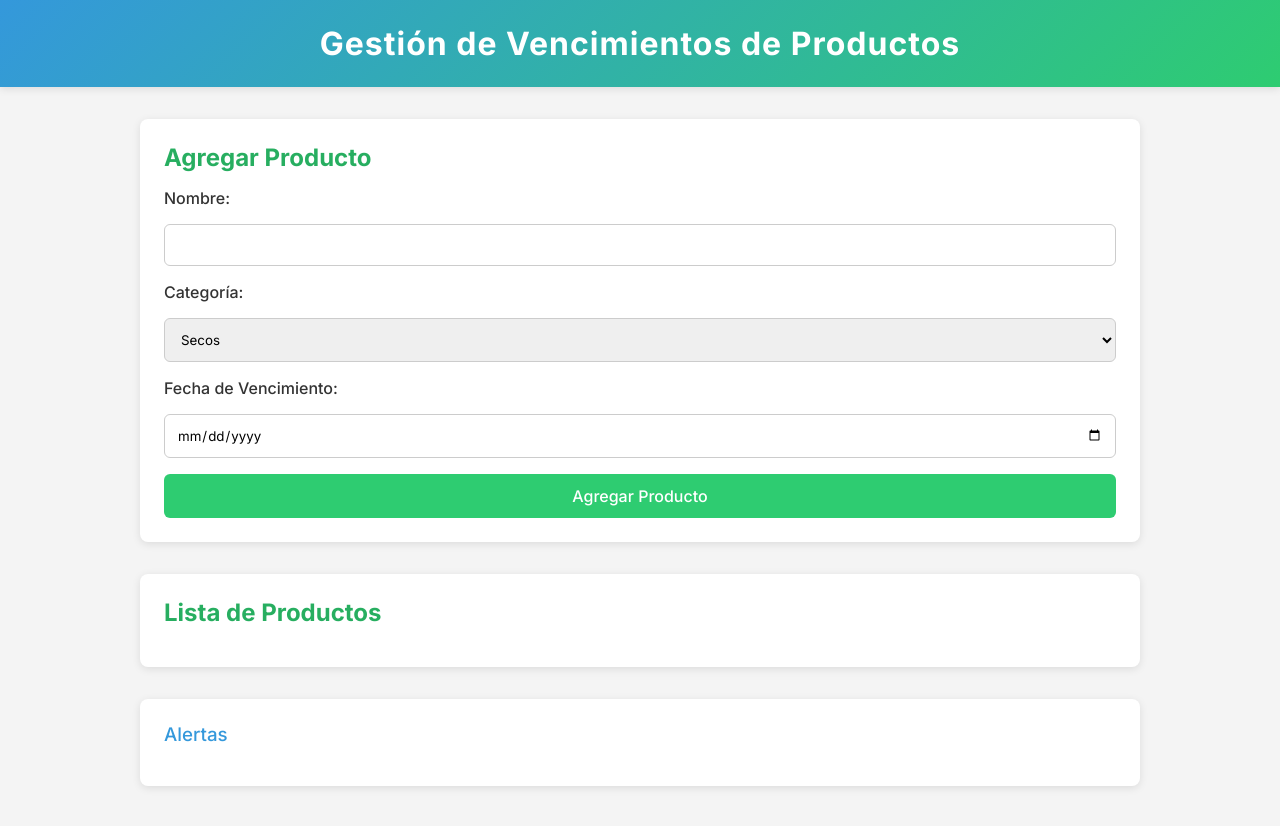
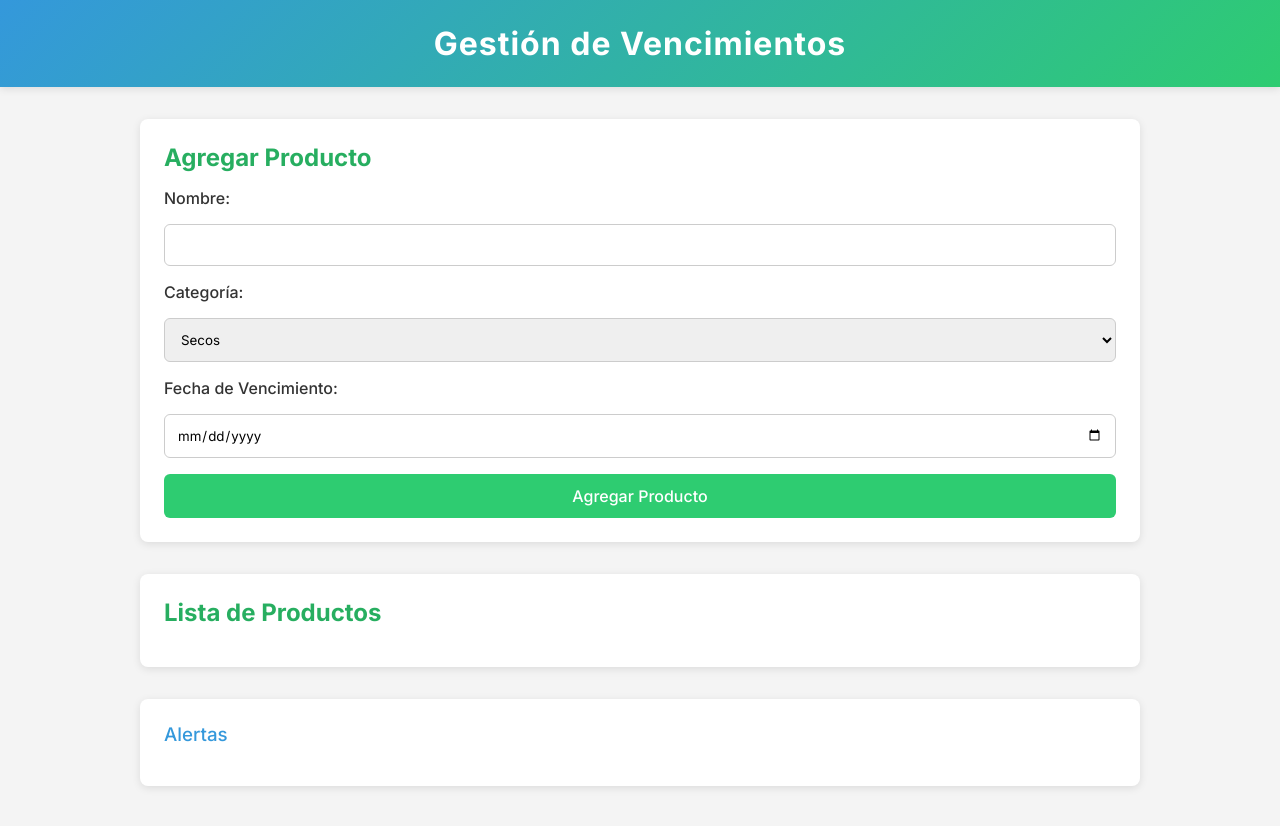
Before and after one commit to Sebastian-Perouene-Muanna/Gestor, a plain HTML site: page index.html in a window 1280 px wide. Drawn offline with Linux system fonts and the light colour scheme.

Commit message:
Update index.html

```diff
--- a/index.html
+++ b/index.html
@@ -16,7 +16,7 @@
 </head>
 <body>
   <header>
-    <h1>Gestión de Vencimientos de Productos</h1>
+    <h1>Gestión de Vencimientos</h1>
   </header>
 
   <main>
```
